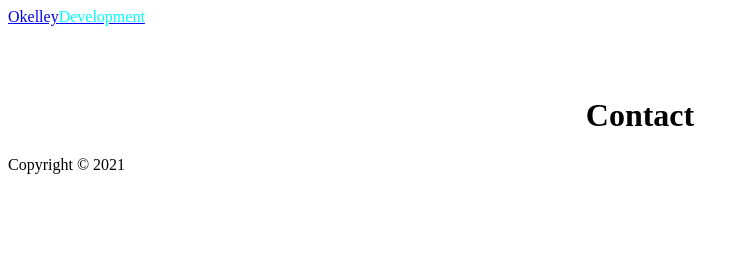
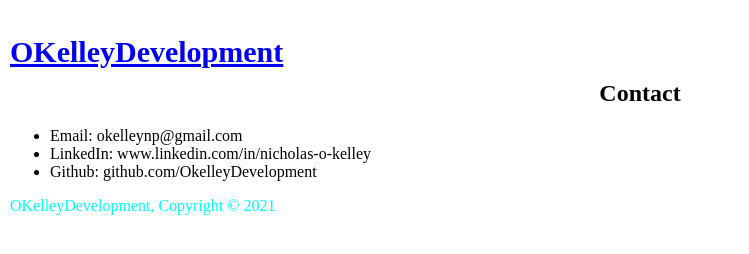
Before and after one commit to OkelleyDevelopment/Blog, a Gatsby site: page /contact in a window 1280 px wide. Shown: the whole page, without its empty margins (0-749 px from the left). Built offline with nearby package versions, Linux system fonts and the light colour scheme; Gatsby itself is replaced by a stand-in of ours.

Commit message:
feat: update the pages to reflect development status. Add footer, header, and layout components

```diff
--- a/src/components/footer/footer.js
+++ b/src/components/footer/footer.jsx
@@ -1,15 +1,13 @@
 import React from "react";
-import { Link } from "gatsby";
 
-const Footer = () => {
+const Footer = (props) => {
 
     const currentYear = new Date().getFullYear();
 
     return (
         <footer>
-        <p>Copyright &copy; {currentYear}
-        </p>
-    </footer>
+            <p style={{color: "cyan"}}>{props.name}, Copyright &copy; {currentYear}</p>
+        </footer>
     )
 }
 
--- a/src/components/header/header.css
+++ b/src/components/header/header.css
@@ -0,0 +1,3 @@
+body {
+    margin: 10px 10px 10px 10px;
+}
--- a/src/components/header/header.js
+++ /dev/null
@@ -1,25 +0,0 @@
-import React from "react";
-import { Link } from "gatsby";
-
-import Navbar from "../navbar/navbar";
-
-const Header = () => {
-
-    return (
-        <div>
-            <div>
-                <div>
-                    <Link to={"/"}>
-                        Okelley<span style={{color: "cyan"}}>Development</span>
-                    </Link>
-                </div>
-                <div>
-                <Navbar />
-
-            </div>
-            </div>
-        </div>
-    )
-}
-
-export default Header;
--- /dev/null
+++ b/src/components/header/header.jsx
@@ -0,0 +1,14 @@
+import React from "react";
+import Navbar from "../navbar/navbar";
+import "./header.css";
+
+const Header = () => {
+
+    return (
+        <div>
+            <Navbar />
+        </div>
+    )
+}
+
+export default Header;
--- a/src/components/layout/layout.js
+++ b/src/components/layout/layout.jsx
@@ -23,7 +23,7 @@ const Layout = ({ children }) => {
                 <main>{children}</main>
             </div>
 
-            <Footer />
+            <Footer name="OKelleyDevelopment" />
         </div>
     )
 }
--- a/src/components/navbar/navbar.js
+++ b/src/components/navbar/navbar.js
@@ -1,11 +1,6 @@
 import React from "react";
 import { Link } from "gatsby";
 import './navbar.css';
-
-import {
-    FaGithub,
-    FaLinkedin,
-} from "react-icons/fa";
 
 const Navbar = (props) => {
     const navMenuItem = ["Blog", "Research", "About", "Contact"];
@@ -36,7 +31,14 @@ const Navbar = (props) => {
 
     return (
         <nav className="navbar">
-            <div className="navbar-item" style={{align: `center`}}>
+            <div>
+                <a target="_blank"
+                rel="nofollow noopener noreferrer"
+                href="https://github.com/OkelleyDevelopment">
+                    <h2 style={{fontSize: "30px"}}>OKelley<span stlye={{color: "light cyan"}}>Development</span></h2>
+                </a>
+            </div>
+            <div className="navbar-item" style={{align: `right`}}>
                 <ul>
                     {navListing}
                 </ul>
--- a/src/pages/blog.jsx
+++ b/src/pages/blog.jsx
@@ -7,6 +7,7 @@ const Blog = () => (
     <Layout>
         <SEO title="blog" />
         <h1 style={{textAlign: "center", textDecoration: "cyan underline"}}>Articles</h1>
+        <h3>Coming Soon. Check back often!</h3>
 
     </Layout>
 )
--- a/src/pages/contact.jsx
+++ b/src/pages/contact.jsx
@@ -1,13 +1,26 @@
 import React from "react";
-
 import SEO from "../components/SEO/seo";
 import Layout from "../components/layout/layout";
 
-const Contact = () => (
+const Contact = (props) => (
     <Layout>
         <SEO title="contact" />
-        <h1 style={{textAlign: "center"}}>Contact</h1>
 
+        <section id="contact">
+        <div className="contact-bg">
+            <div className="container">
+                <h1 style={{textAlign: "center"}}>Contact</h1>
+
+                <div className="social-links">
+                    <ul>
+                    <li>Email: okelleynp@gmail.com</li>
+                    <li>LinkedIn: www.linkedin.com/in/nicholas-o-kelley</li>
+                    <li>Github: github.com/OkelleyDevelopment</li>
+                    </ul>
+                </div>
+            </div>
+        </div>
+        </section>
     </Layout>
 )
 
--- a/src/pages/index.css
+++ b/src/pages/index.css
@@ -11,6 +11,7 @@ body {
     background-image: url("../images/dark_trail.png") no-repeat center center;
     background-size: cover;
     height: auto;
+    margin: 50px;
 }
 
 h1 {
```
Also changed, not shown: src/components/landing/landing.jsx (added, +20 -0 lines), src/pages/index.jsx (+2 -12 lines), src/images/logo.png (added).
